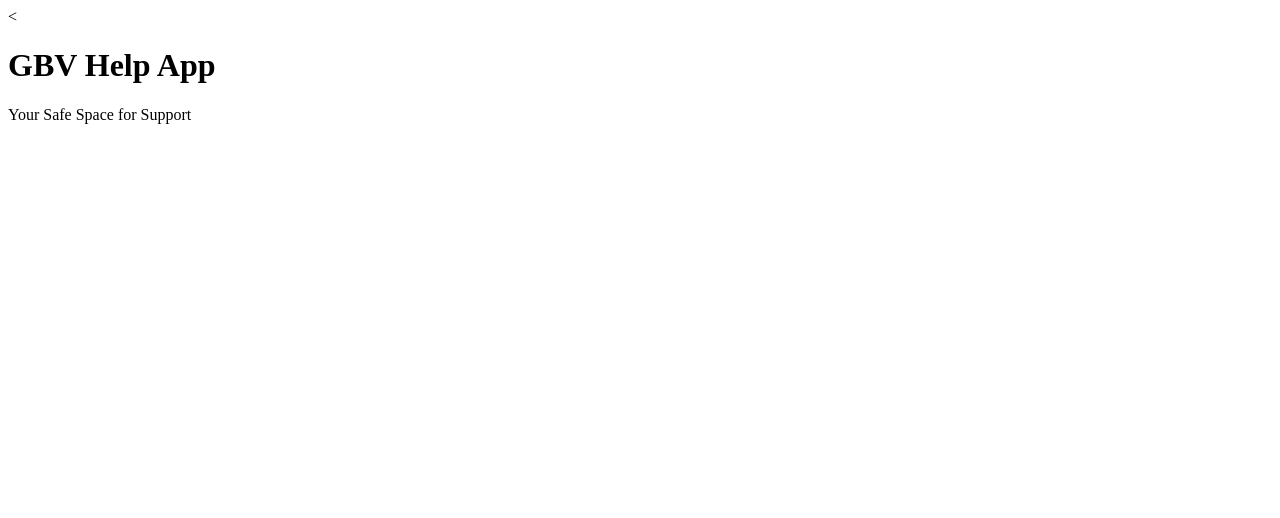
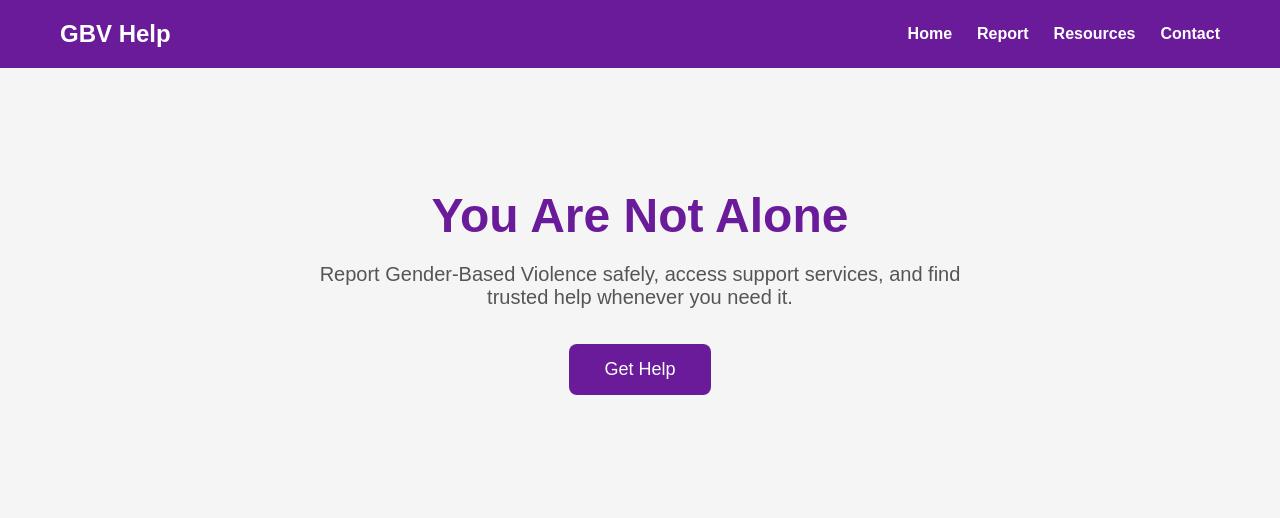
Before and after one commit to ngangajn573-cloud/gbv-help-app, a plain HTML site: page frontend/index.html in a window 1280 px wide. Drawn offline with Linux system fonts and the light colour scheme.

Commit message:
Added navigation

```diff
--- a/frontend/index.html
+++ b/frontend/index.html
@@ -1,4 +1,4 @@
-<<!DOCTYPE html>
+<!DOCTYPE html>
 <html lang="en">
 
 <head>
@@ -11,11 +11,31 @@
 
 <body>
 
-    <header>
-        <h1>GBV Help App</h1>
+    <!-- Navigation Bar -->
+    <nav>
+        <h2>GBV Help</h2>
 
-        <p>Your Safe Space for Support</p>
-    </header>
+        <ul>
+            <li><a href="#">Home</a></li>
+            <li><a href="#">Report</a></li>
+            <li><a href="#">Resources</a></li>
+            <li><a href="#">Contact</a></li>
+        </ul>
+    </nav>
+
+    <!-- Hero Section -->
+    <section class="hero">
+
+        <h1>You Are Not Alone</h1>
+
+        <p>
+            Report Gender-Based Violence safely, access support services,
+            and find trusted help whenever you need it.
+        </p>
+
+        <button>Get Help</button>
+
+    </section>
 
 </body>
 
--- a/frontend/style.css
+++ b/frontend/style.css
@@ -0,0 +1,64 @@
+*{
+    margin:0;
+    padding:0;
+    box-sizing:border-box;
+}
+
+body{
+    font-family:Arial, sans-serif;
+    background:#f5f5f5;
+}
+
+nav{
+    display:flex;
+    justify-content:space-between;
+    align-items:center;
+    background:#6a1b9a;
+    color:white;
+    padding:20px 60px;
+}
+
+nav ul{
+    display:flex;
+    list-style:none;
+}
+
+nav ul li{
+    margin-left:25px;
+}
+
+nav ul li a{
+    color:white;
+    text-decoration:none;
+    font-weight:bold;
+}
+
+.hero{
+    text-align:center;
+    padding:120px 20px;
+}
+
+.hero h1{
+    font-size:48px;
+    color:#6a1b9a;
+}
+
+.hero p{
+    margin-top:20px;
+    font-size:20px;
+    color:#555;
+    max-width:700px;
+    margin-left:auto;
+    margin-right:auto;
+}
+
+.hero button{
+    margin-top:35px;
+    padding:15px 35px;
+    border:none;
+    background:#6a1b9a;
+    color:white;
+    font-size:18px;
+    cursor:pointer;
+    border-radius:8px;
+}
```
